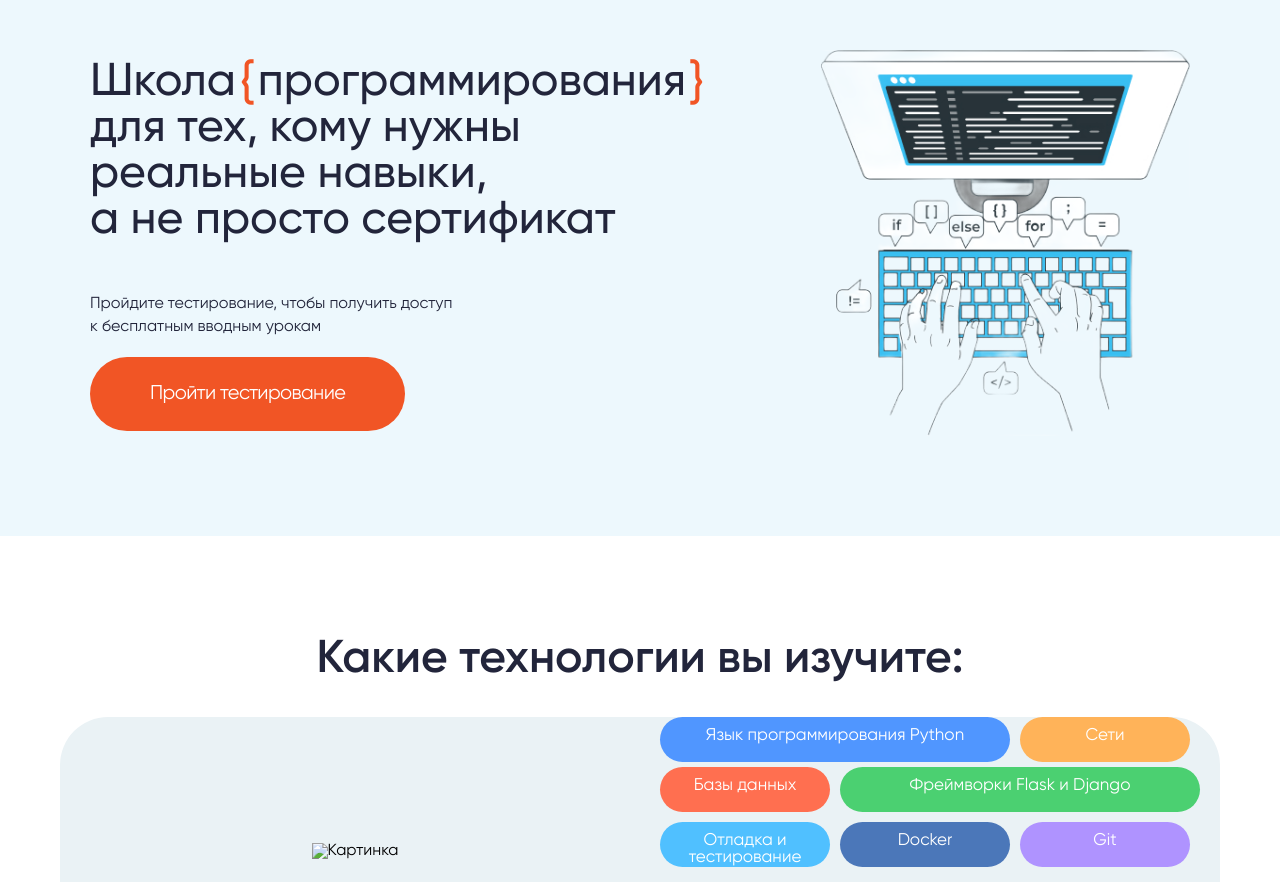
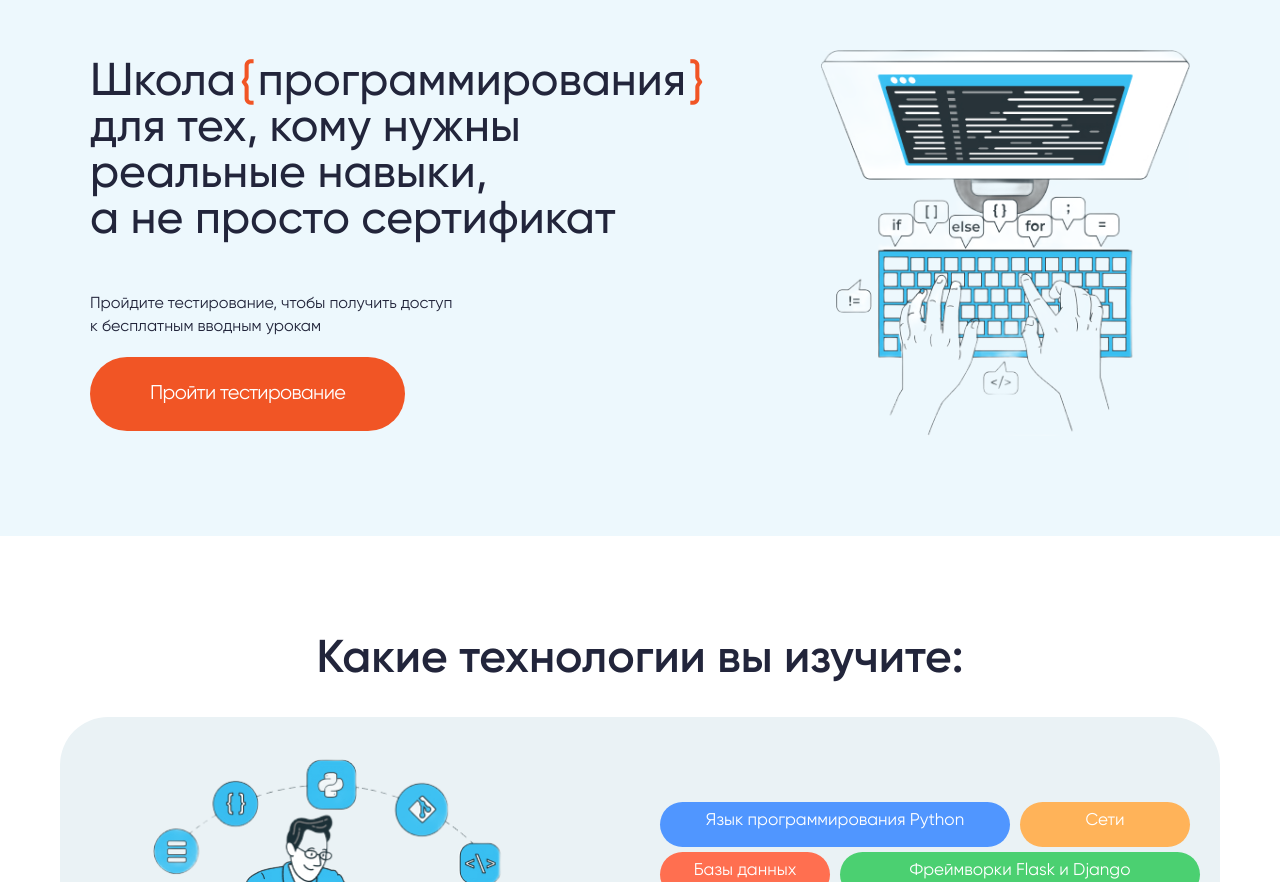
Before and after one commit to ATantasheva/YtYt-school, a plain HTML site: page index.html in a window 1280 px wide. Shown: the part 70-952 px from the top of the page. Drawn offline with nearby package versions, Linux system fonts and the light colour scheme; some packages are replaced by stand-ins of ours; the site is published under a folder, as on GitHub Pages, so addresses that start at the root find nothing.

Commit message:
Update index.html

```diff
--- a/index.html
+++ b/index.html
@@ -108,7 +108,7 @@
       <div class="technologies-body">
          <div class="technologies-content">
             <div class="technologies-image">
-               <img src="/img/technologi.png" alt="Картинка">
+               <img src="img/technologi.png" alt="Картинка">
             </div>
             <div class="technologies-content__body">
                <div class="technologies-items">
```
